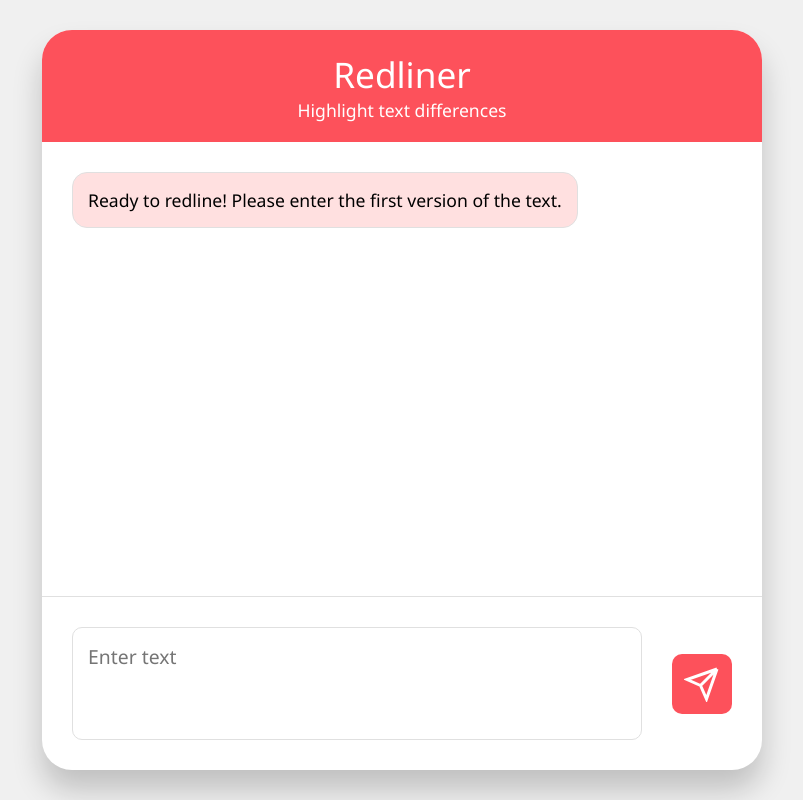
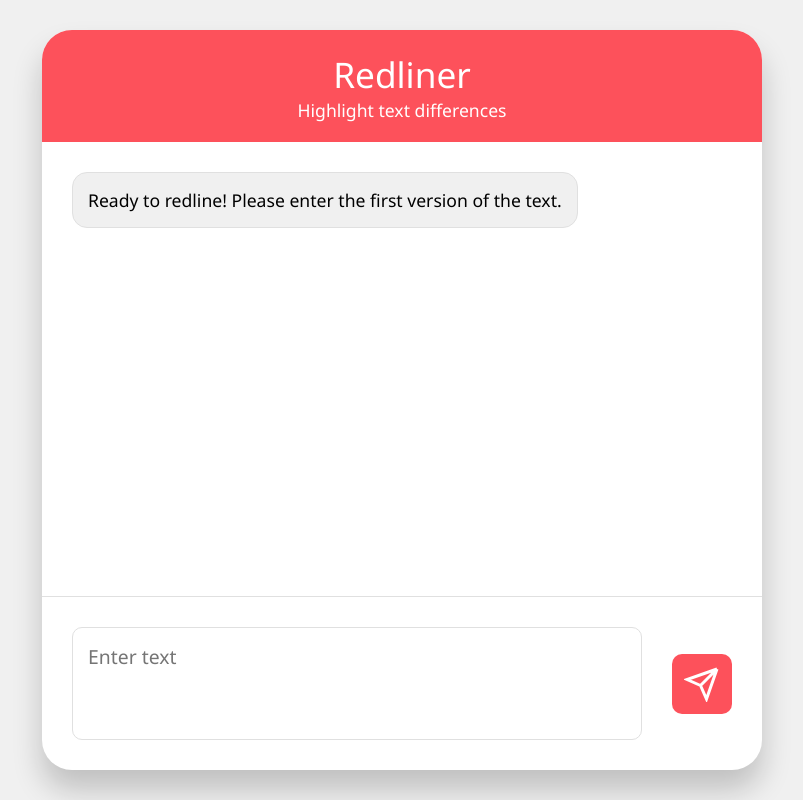
Before and after one commit to kirk-jackson/redliner, a React (Vite) app in the folder ui/: page / in a window 1280 px wide. Shown: the whole page, without its empty margins (238-1041 px from the left). Built offline with nearby package versions, Linux system fonts and the light colour scheme.

Commit message:
Render HTML in chatbot response

```diff
--- a/ui/package.json
+++ b/ui/package.json
@@ -11,6 +11,7 @@
   },
   "dependencies": {
     "clsx": "^2.1.1",
+    "interweave": "^13.1.1",
     "react": "^19.1.0",
     "react-dom": "^19.1.0"
   },
--- a/ui/src/App.css
+++ b/ui/src/App.css
@@ -54,13 +54,15 @@ h1 {
 }
 
 .chat-bubble.author-chatbot {
+  margin-right: 10%;
   align-self: flex-start;
-  background-color: #ffe0e0;
+  background-color: #f0f0f0;
 }
 
 .chat-bubble.author-user {
+  margin-left: 10%;
   align-self: flex-end;
-  background-color: #f0f0f0;
+  background-color: #e0e0e0;
 }
 
 textarea {
@@ -81,3 +83,18 @@ button {
   background-color: #fd515b;
   color: #ffffff;
 }
+
+del, ins {
+  border-radius: 4px;
+  padding: 2px 4px;
+  text-decoration-color: #fd515b;
+  text-decoration-thickness: 2px;
+}
+
+ins {
+  background-color: #d0ffd0;
+}
+
+del {
+  background-color: #ffd0d0;
+}
--- a/ui/src/App.tsx
+++ b/ui/src/App.tsx
@@ -12,7 +12,8 @@ function App() {
   // App state
   const [chatHistory, setChatHistory] = useState<Message[]>([{
     author: 'chatbot',
-    text: "Ready to redline! Please enter the first version of the text.",
+    content: "Ready to redline! Please enter the first version of the text.",
+    isHtml: false,
   }])
   const [textInput, setTextInput] = useState('')
   const [firstVersionOfText, setFirstVersionOfText] = useState<string|null>(null)
@@ -27,8 +28,8 @@ function App() {
     }
   }, [chatHistory])
 
-  const addMessageToChatHistory = (author: Author, text: string) => {
-    setChatHistory(pendingChatHistory => [...pendingChatHistory, {author, text}])
+  const addMessageToChatHistory = (author: Author, content: string, isHtml: boolean = false) => {
+    setChatHistory(pendingChatHistory => [...pendingChatHistory, {author, content, isHtml}])
   }
 
   const appendToLastMessageInChatHistory = (textChunk: string) => {
@@ -40,7 +41,7 @@ function App() {
         ...pendingChatHistory.slice(0, -1),
         {
           ...lastMessage,
-          text: lastMessage.text + textChunk,
+          content: lastMessage.content + textChunk,
         },
       ]
     })
@@ -70,7 +71,7 @@ function App() {
         if (!response.body) throw new Error("API response has no body")
         const responseReader = response.body.getReader()
         const textDecoder = new TextDecoder()
-        addMessageToChatHistory('chatbot', "") // Add an empty chat bubble to stream the response into.
+        addMessageToChatHistory('chatbot', "", true) // Add an empty HTML chat bubble to stream the response into.
         while (true) {
           const { done, value } = await responseReader.read()
           if (done) break
--- a/ui/src/ChatBubble.tsx
+++ b/ui/src/ChatBubble.tsx
@@ -3,13 +3,16 @@
  * Licensed under the GNU Affero General Public License version 3
  */
 
+import { Markup } from 'interweave'
 import type { Message } from './types.ts'
 import clsx from 'clsx'
 
 function ChatBubble({ message }: { message: Message }) {
   return (
     <p className={clsx('chat-bubble', `author-${message.author}`)}>
-      {message.text}
+      {message.isHtml
+        ? <Markup content={message.content} allowList={['del', 'ins']} />
+        : message.content}
     </p>
   )
 }
--- a/ui/src/types.ts
+++ b/ui/src/types.ts
@@ -2,5 +2,6 @@ export type Author = 'chatbot' | 'user'
 
 export interface Message {
   author: Author
-  text: string
+  content: string
+  isHtml: boolean
 }
```
Also changed, not shown: 2 other files (tests, documents, lock files or other folders).
